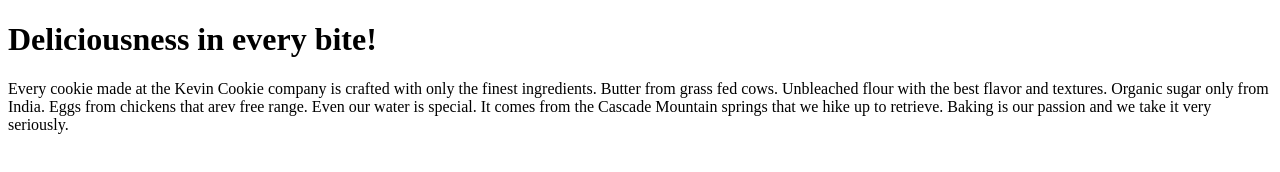
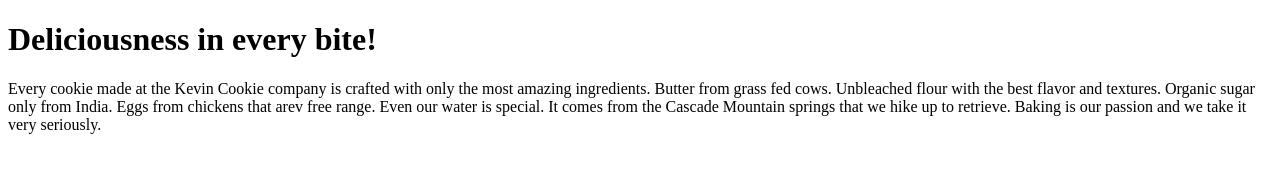
Before and after one commit to anoopjayaparaksh/anoop-comapny, a plain HTML site: page index.htm in a window 1280 px wide. Drawn offline with Linux system fonts and the light colour scheme.

Commit message:
Update index text

```diff
--- a/index.htm
+++ b/index.htm
@@ -3,7 +3,7 @@
 <body>
 
 <h1>Deliciousness in every bite!</h1>
-<p>Every cookie made at the Kevin Cookie company is crafted with only the finest ingredients. Butter from grass fed cows. Unbleached flour with the best flavor and textures. Organic sugar only from India. Eggs from chickens that arev free range. Even our water is special. It comes from the Cascade Mountain springs that we hike up to retrieve. Baking is our passion and we take it very seriously.</p>
+<p>Every cookie made at the Kevin Cookie company is crafted with only the most amazing ingredients. Butter from grass fed cows. Unbleached flour with the best flavor and textures. Organic sugar only from India. Eggs from chickens that arev free range. Even our water is special. It comes from the Cascade Mountain springs that we hike up to retrieve. Baking is our passion and we take it very seriously.</p>
 
 </body>
 </html>
```
